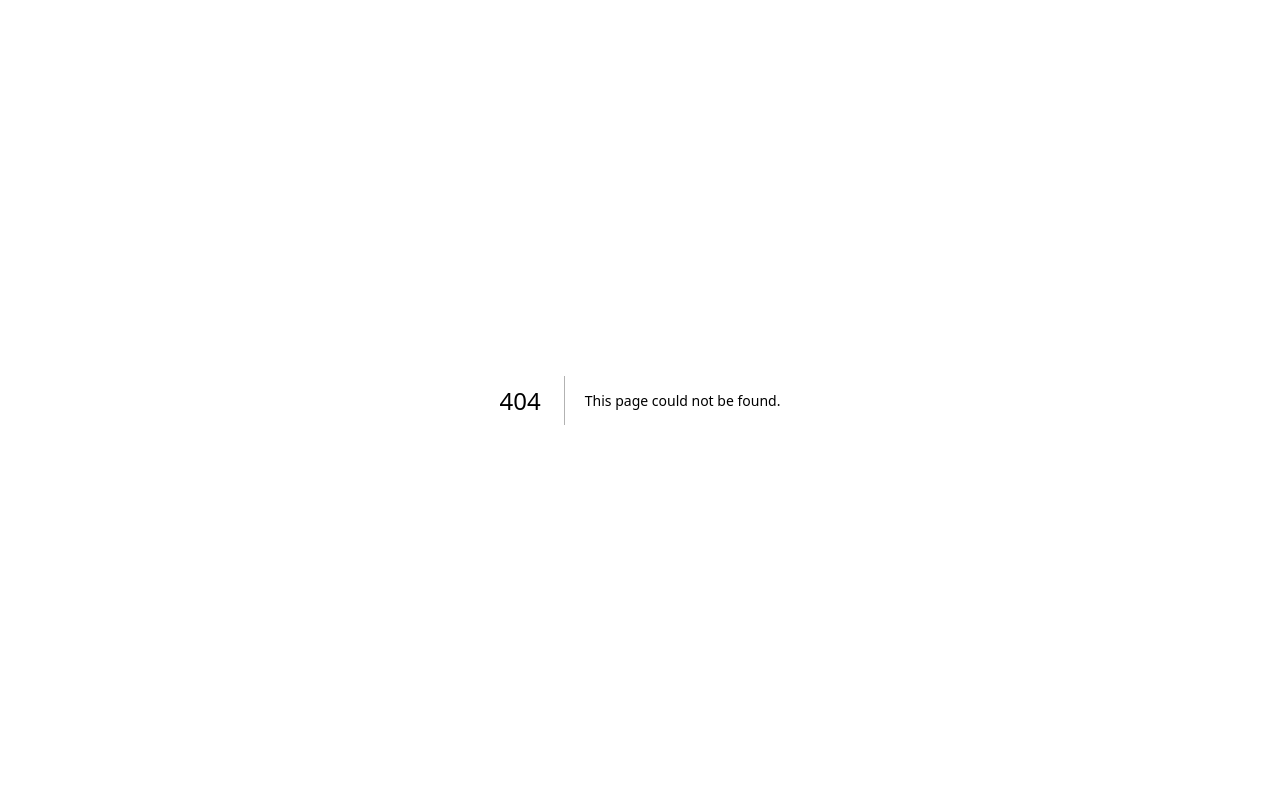
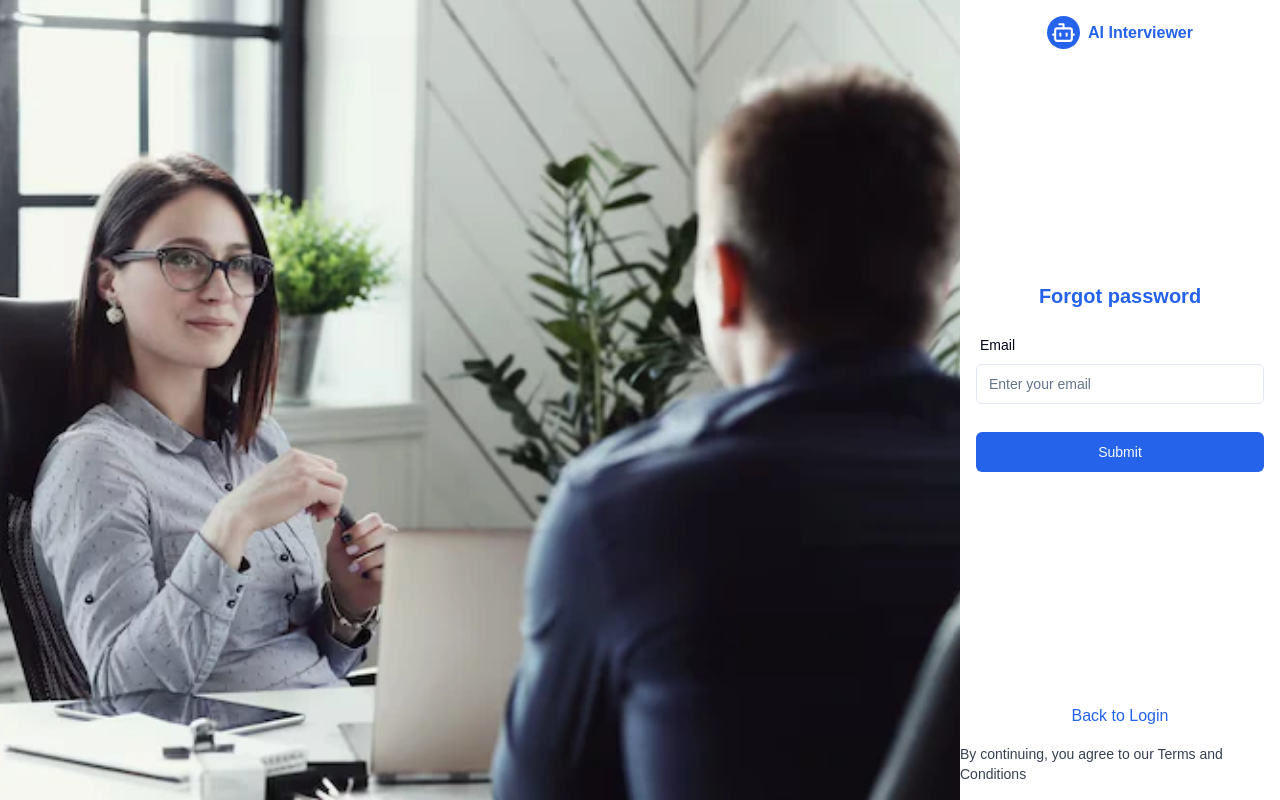
Before and after one commit to HimanshuS1nha/AI-Interviewer, a Next.js app: page /forgot-password in a window 1280 px wide. Before the commit this address had no page. Built offline with nearby package versions, Linux system fonts and the light colour scheme.

Commit message:
Forgot password UI complete

```diff
--- /dev/null
+++ b/src/app/(auth)/forgot-password/page.tsx
@@ -0,0 +1,45 @@
+import { Label } from "@/components/ui/label";
+import { Input } from "@/components/ui/input";
+import { Button } from "@/components/ui/button";
+import Link from "next/link";
+
+const ForgotPassword = () => {
+  return (
+    <>
+      <form className="flex flex-col gap-y-7 w-[90%]">
+        <p className="text-primary text-xl font-semibold text-center">
+          Forgot password
+        </p>
+
+        <div className="flex flex-col gap-y-3">
+          <Label htmlFor="email" className="ml-1">
+            Email
+          </Label>
+          <Input
+            placeholder="Enter your email"
+            type="email"
+            id="email"
+            required
+          />
+        </div>
+
+        <Button type="submit">Submit</Button>
+      </form>
+
+      <div className="flex flex-col gap-y-4 items-center">
+        <Link
+          href={"/login"}
+          className="text-primary font-medium hover:underline cursor-pointer"
+        >
+          Back to Login
+        </Link>
+        <p className="text-sm font-medium text-gray-700">
+          By continuing, you agree to our{" "}
+          <span className="font-medium">Terms and Conditions</span>
+        </p>
+      </div>
+    </>
+  );
+};
+
+export default ForgotPassword;
--- a/src/app/(auth)/login/page.tsx
+++ b/src/app/(auth)/login/page.tsx
@@ -105,9 +105,12 @@ const Login = () => {
             <p className="text-rose-600 text-sm">{errors.password.message}</p>
           )}
           <div className="flex justify-end">
-            <p className="text-sm text-primary hover:underline delay-100 transition-all cursor-pointer">
+            <Link
+              href={"/forgot-password"}
+              className="text-sm text-primary hover:underline delay-100 transition-all cursor-pointer"
+            >
               Forgot Password?
-            </p>
+            </Link>
           </div>
         </div>
 
```
